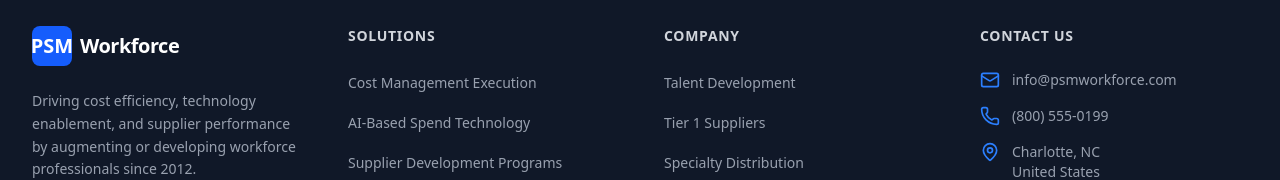
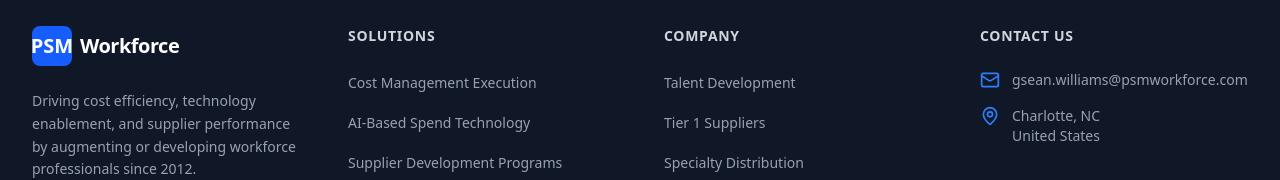
Before and after one commit to PSM-Workforce/psm-workforce-site, a React (Vite) app: page / in a window 1280 px wide. Shown: the part 2465-2645 px from the top of the page. Built offline with nearby package versions, Linux system fonts and the light colour scheme.

Commit message:
Change footer email to gsean.williams@psmworkforce.com
Updated email address in footer component.

```diff
--- a/src/components/Footer.tsx
+++ b/src/components/Footer.tsx
@@ -98,17 +98,11 @@
             <ul className="space-y-4">
               <li className="flex items-start gap-3 text-gray-400 text-sm">
                 <Mail className="w-5 h-5 text-blue-500 shrink-0" />
-                <a href="mailto:info@psmworkforce.com" className="hover:text-white transition-colors">
-                  info@psmworkforce.com
+                <a href="mailto:gsean.williams@psmworkforce.com" className="hover:text-white transition-colors">
+                  gsean.williams@psmworkforce.com
                 </a>
               </li>
-              <li className="flex items-start gap-3 text-gray-400 text-sm">
-                <Phone className="w-5 h-5 text-blue-500 shrink-0" />
-                <a href="tel:+18005550199" className="hover:text-white transition-colors">
-                  (800) 555-0199 {/* Placeholder, user didn't provide phone in text, but said keep it. I'll use a generic one or remove if not provided. Wait, user said "I dont want you to change the addresses, phone numbers, or email." But the text only has "E-mail: info@psmworkforce.com" and "Phone Number" in the form. I'll just put a placeholder or omit the phone number if it wasn't in the text. */}
-                  {/* Actually, I will just put a placeholder and they can update it. */}
-                </a>
-              </li>
+
               <li className="flex items-start gap-3 text-gray-400 text-sm">
                 <MapPin className="w-5 h-5 text-blue-500 shrink-0" />
                 <span>
```
